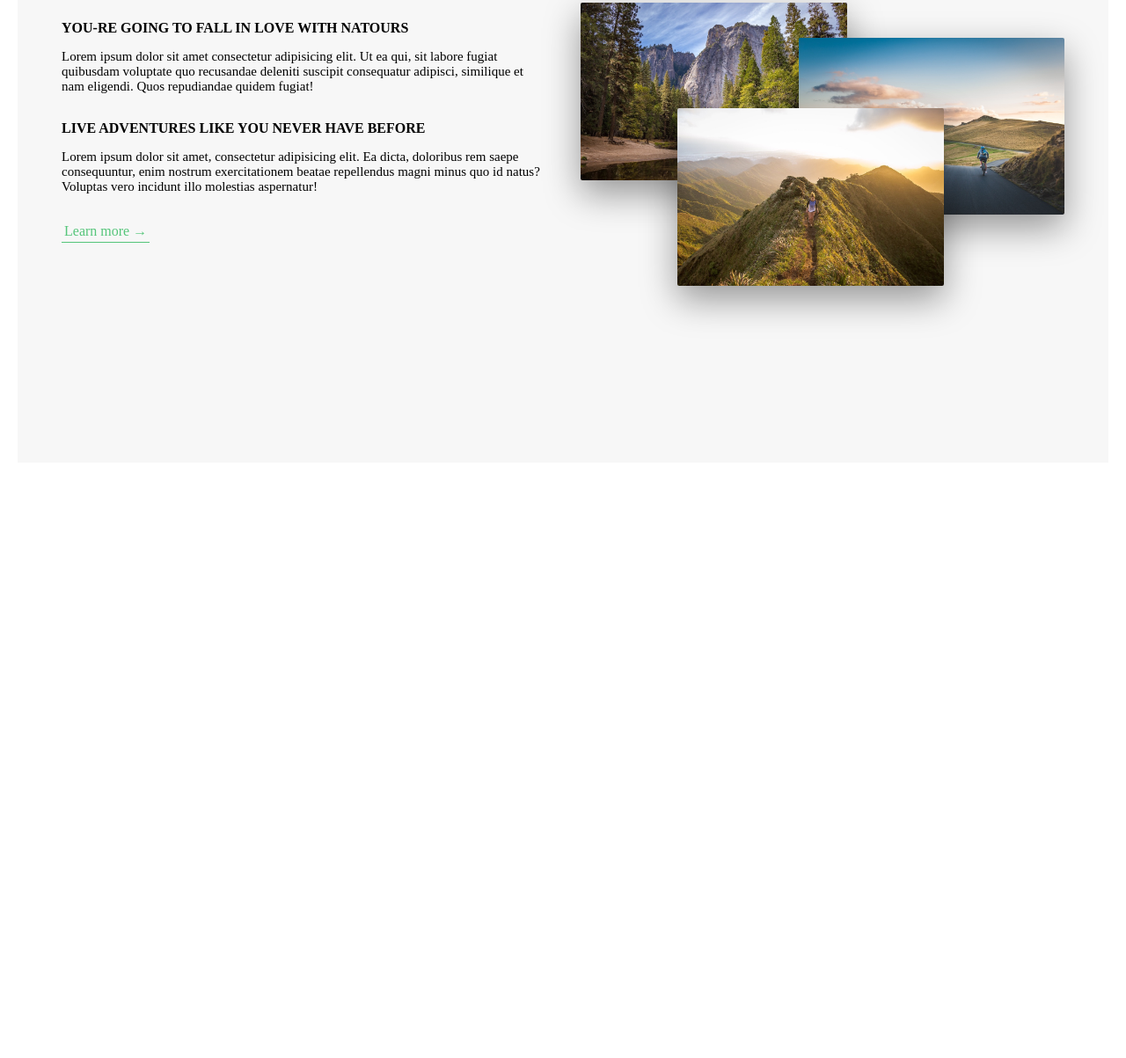
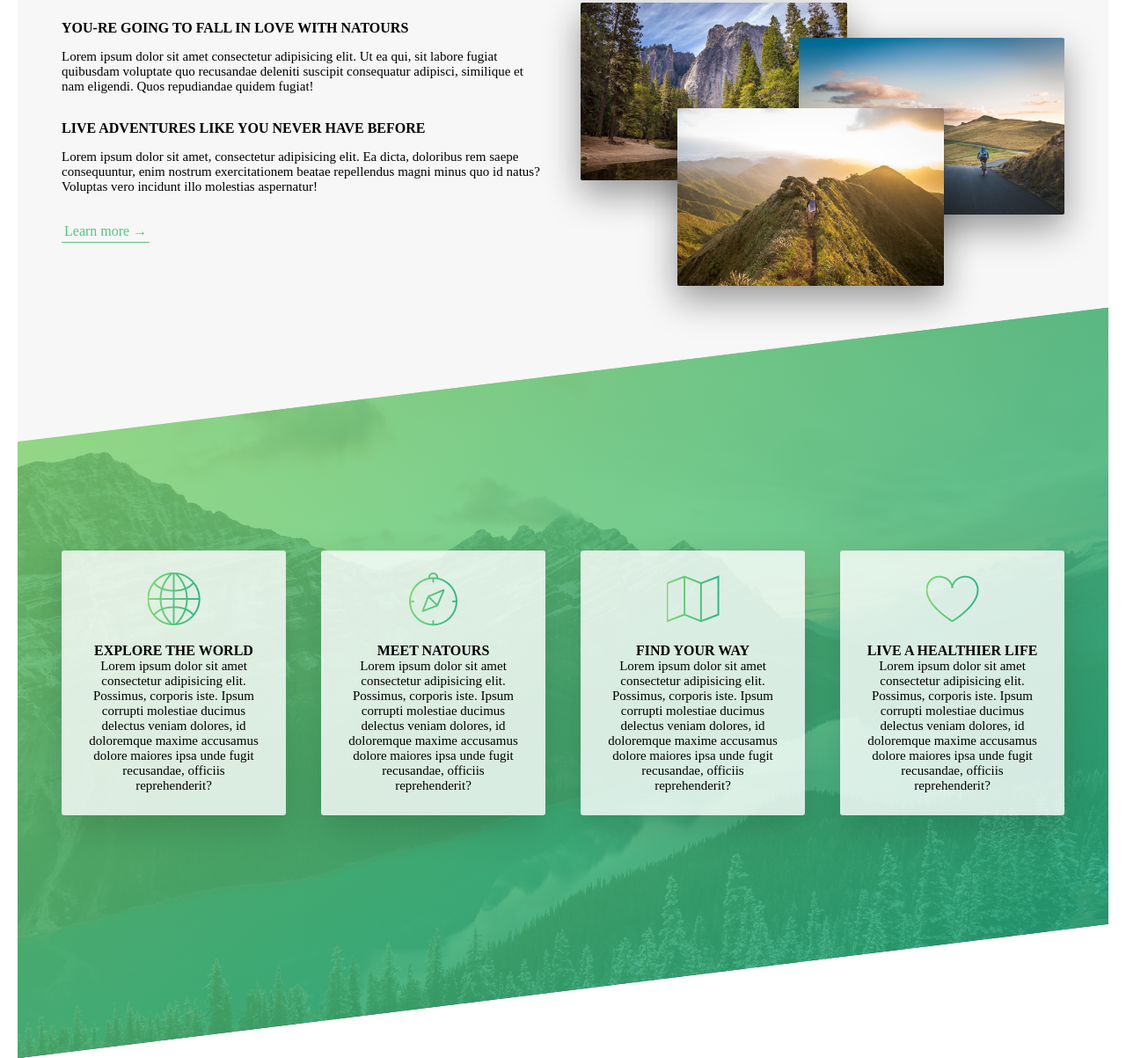
Before and after one commit to Josue-ls/Css-natours, a website: page index.html in a window 1280 px wide. Shown: the part 967-2170 px from the top of the page at 88% size. Before the commit the page ends 1513 px from the top, so only its background shows below. Drawn offline with Linux system fonts and the light colour scheme.

Commit message:
complete ui about section

```diff
--- a/index.html
+++ b/index.html
@@ -9,7 +9,7 @@
       rel="stylesheet"
     />
 
-    <link rel="stylesheet" href="css/icon-font.css" />
+    <link rel="stylesheet" href="css/icon-fonts.css" />
     <link rel="stylesheet" href="css/style.css" />
     <link rel="shortcut icon" type="image/png" href="img/favicon.png" />
 
@@ -81,6 +81,59 @@
           </div>
         </div>
       </section>
+
+      <section class="section-features">
+        <div class="row">
+          <div class="col-1-of-4">
+            <div class="feature-box">
+              <i class="feature-box__icon icon-basic-world"></i>
+              <h3 class="heading-tertiary">Explore the world</h3>
+              <p class="feature-box__text">
+                Lorem ipsum dolor sit amet consectetur adipisicing elit.
+                Possimus, corporis iste. Ipsum corrupti molestiae ducimus
+                delectus veniam dolores, id doloremque maxime accusamus dolore
+                maiores ipsa unde fugit recusandae, officiis reprehenderit?
+              </p>
+            </div>
+          </div>
+          <div class="col-1-of-4">
+            <div class="feature-box">
+              <i class="feature-box__icon icon-basic-compass"></i>
+              <h3 class="heading-tertiary">Meet Natours</h3>
+              <p class="feature-box__text">
+                Lorem ipsum dolor sit amet consectetur adipisicing elit.
+                Possimus, corporis iste. Ipsum corrupti molestiae ducimus
+                delectus veniam dolores, id doloremque maxime accusamus dolore
+                maiores ipsa unde fugit recusandae, officiis reprehenderit?
+              </p>
+            </div>
+          </div>
+          <div class="col-1-of-4">
+            <div class="feature-box">
+              <i class="feature-box__icon icon-basic-map"></i>
+              <h3 class="heading-tertiary">Find your way</h3>
+              <p class="feature-box__text">
+                Lorem ipsum dolor sit amet consectetur adipisicing elit.
+                Possimus, corporis iste. Ipsum corrupti molestiae ducimus
+                delectus veniam dolores, id doloremque maxime accusamus dolore
+                maiores ipsa unde fugit recusandae, officiis reprehenderit?
+              </p>
+            </div>
+          </div>
+          <div class="col-1-of-4">
+            <div class="feature-box">
+              <i class="feature-box__icon icon-basic-heart"></i>
+              <h3 class="heading-tertiary">Live a healthier life</h3>
+              <p class="feature-box__text">
+                Lorem ipsum dolor sit amet consectetur adipisicing elit.
+                Possimus, corporis iste. Ipsum corrupti molestiae ducimus
+                delectus veniam dolores, id doloremque maxime accusamus dolore
+                maiores ipsa unde fugit recusandae, officiis reprehenderit?
+              </p>
+            </div>
+          </div>
+        </div>
+      </section>
     </main>
     <!-- <section class="grid-test">
       <div class="row">
--- /dev/null
+++ b/sass/components/_featurebox.scss
@@ -0,0 +1,30 @@
+.feature-box {
+  background-color: rgba($color-white, 0.8);
+  font-size: 1.5rem;
+  padding: 2.5rem;
+  text-align: center;
+  border-radius: 3px;
+  box-shadow: 0 1.5rem 4rem rgba($color-black, 0.15);
+  transition: transform 0.3s;
+
+  &:hover {
+    cursor: pointer;
+    transform: translateY(-1.5rem) scale(1.5rem);
+  }
+
+  &__icon {
+    display: inline-block;
+    font-size: 6rem;
+    margin-bottom: 0.5rem;
+    background-image: linear-gradient(
+      to right,
+      $color-primary-light,
+      $color-primary-dark
+    );
+    -webkit-background-clip: text;
+    color: transparent;
+  }
+
+  &__text {
+  }
+}
--- a/sass/main.scss
+++ b/sass/main.scss
@@ -11,6 +11,7 @@
 
 @import "./components/btn";
 @import "./components/composition.scss";
+@import "./components/featurebox";
 
 @import "./layout/header";
 @import "./layout/grid";
--- a/sass/pages/_home.scss
+++ b/sass/pages/_home.scss
@@ -3,3 +3,22 @@
   padding: 25rem 0;
   margin-top: -20vh;
 }
+
+.section-features {
+  padding: 20rem 0;
+  background-image: linear-gradient(
+      to right bottom,
+      rgba($color-primary-light, 0.8),
+      rgba($color-primary-dark, 0.8)
+    ),
+    url(../../img/nat-4.jpg);
+  background-size: cover;
+  margin-top: -10rem;
+
+  transform: skewY(-7deg);
+
+  // Direct child only select the first child
+  & > * {
+    transform: skewY(7deg);
+  }
+}
```
Also changed, not shown: css/style.css.
